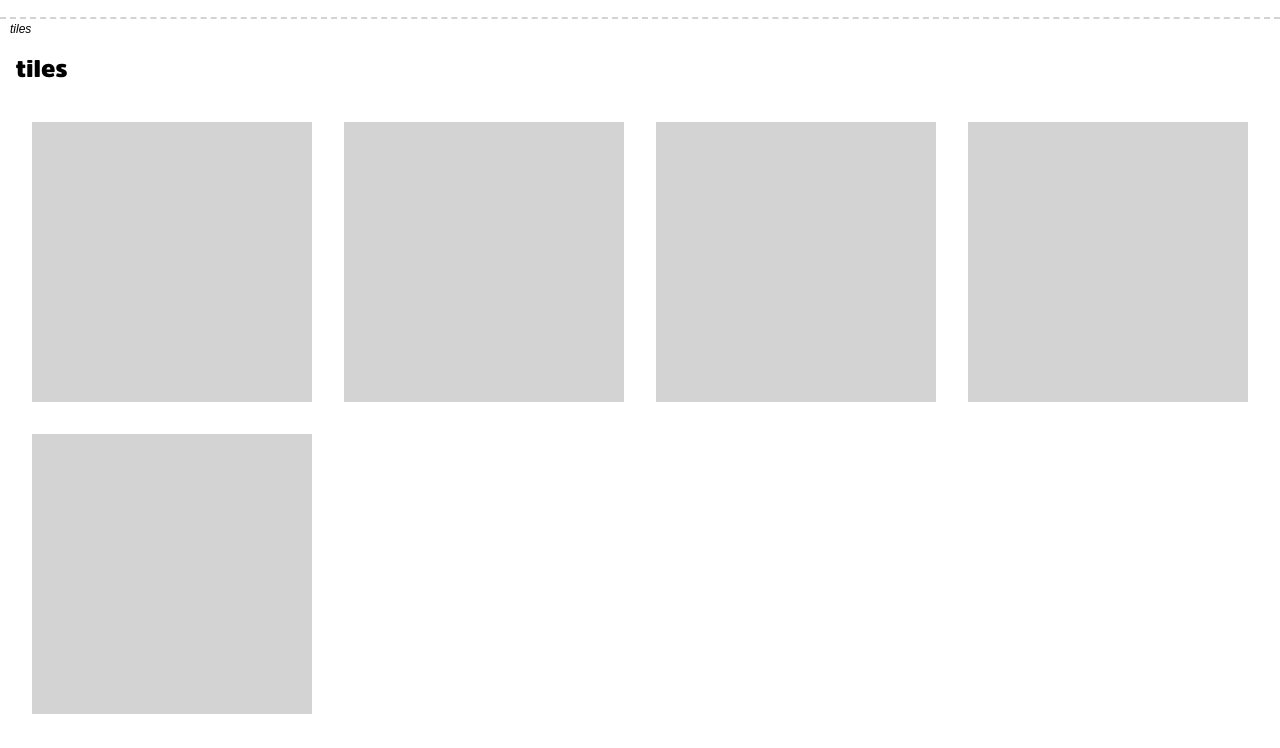
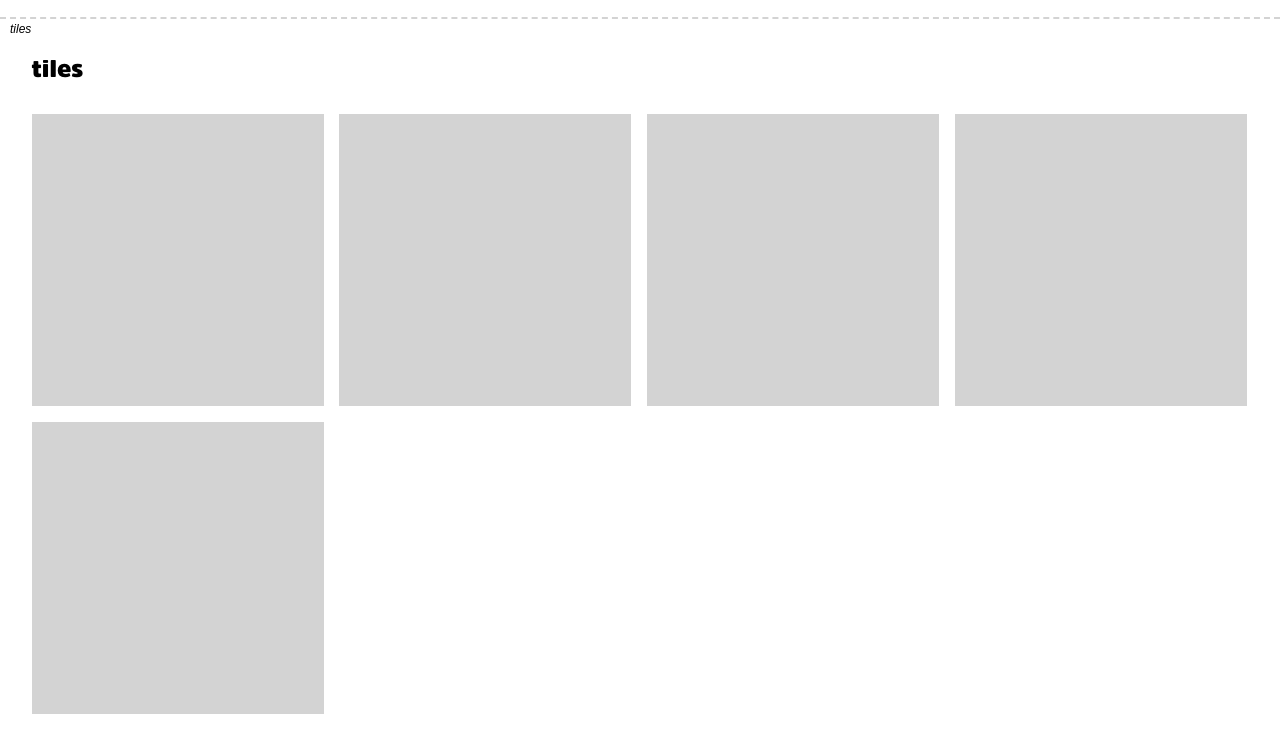
Before and after one commit to jlehm/static-component, a website built with webpack: page app/html/index.html in a window 1280 px wide. Shown: the part 1984-2732 px from the top of the page. Built offline with nearby package versions, Linux system fonts and the light colour scheme.

Commit message:
edited tiles styling

```diff
--- a/app/html/index.html
+++ b/app/html/index.html
@@ -83,7 +83,7 @@
     <section>
       <a class="label">tiles</a>
       <div class="tiles">
-        <h2>tiles</h2>
+        <h2 class="tilesDesc">tiles</h2>
         <div class="tile"></div>
         <div class="tile"></div>
         <div class="tile"></div>
--- a/app/scss/style.scss
+++ b/app/scss/style.scss
@@ -140,7 +140,13 @@ margin: 10px auto 10px 20px;
 
 .tiles {
   padding: 0 1.25vw;
+  //narrow
+  padding: 0 1.875vw;
 }
+.tilesDesc {
+  padding: 0 0.6125vw;
+}
+// tile-- even spacing
 .tile {
     width: 21.875vw;
     height: 21.875vw;
@@ -148,3 +154,11 @@ margin: 10px auto 10px 20px;
     background: lightgrey;
     margin: 1.25vw;
 }
+// tile-- narrow spacing
+.tile {
+    width: 22.8125vw;
+    height: 22.8125vw;
+    float: left;
+    background: lightgrey;
+    margin: 0.6125vw;
+}
```
